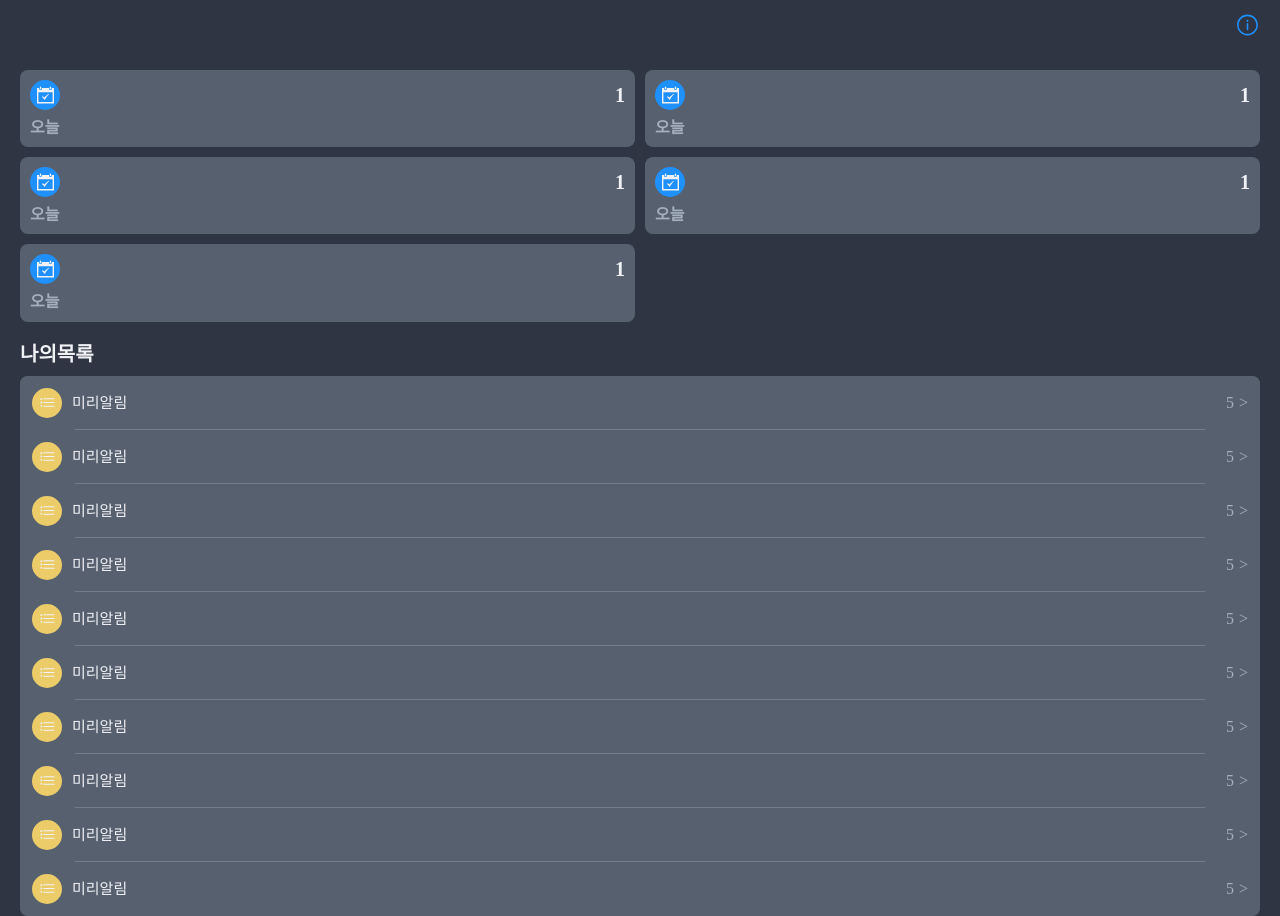
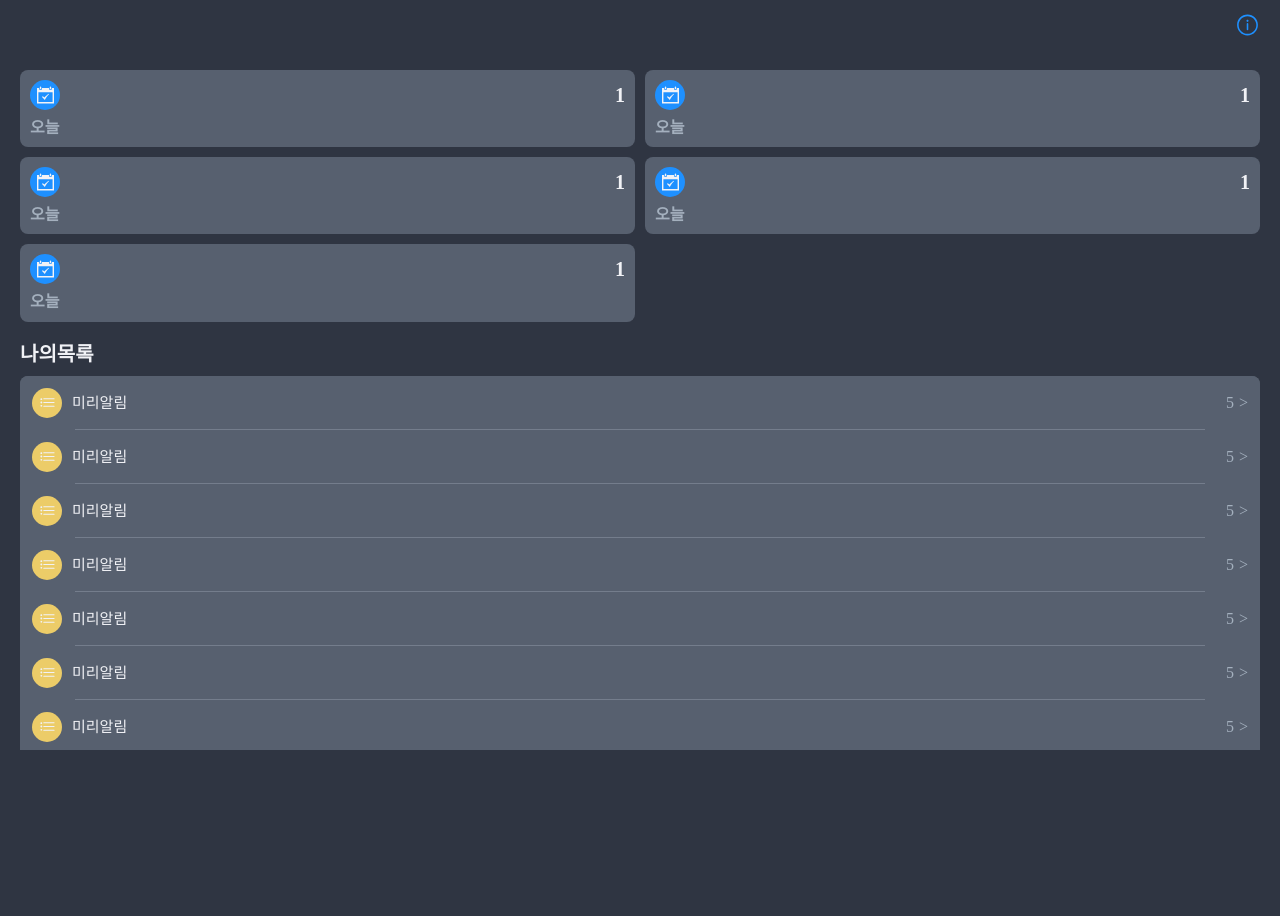
Before and after one commit to JayoonKoo/milialim, a React (Create React App) app: page / in a window 1280 px wide. After the commit the page ends 800 px from the top, so only its background shows below. Built offline with nearby package versions, Linux system fonts and the light colour scheme.

Commit message:
feat: Header Footer layout

```diff
--- /dev/null
+++ b/src/components/components/Footer/index.tsx
@@ -0,0 +1,8 @@
+import React from "react";
+import { Wrapper } from "./styled";
+
+function Footer() {
+  return <Wrapper></Wrapper>;
+}
+
+export default Footer;
--- /dev/null
+++ b/src/components/components/Footer/styled.tsx
@@ -0,0 +1,12 @@
+import styled from "styled-components";
+import rem from "../../../lib/Rem";
+
+export const Wrapper = styled.footer`
+  height: ${rem(50)};
+  position: fixed;
+  left: 0;
+  right: 0;
+  bottom: 0;
+  z-index: 100;
+  background-color: #2f3542;
+`;
--- a/src/components/components/Header/styled.tsx
+++ b/src/components/components/Header/styled.tsx
@@ -7,7 +7,10 @@ export const Wrapper = styled.header`
   display: flex;
   justify-content: space-between;
   padding: 0 ${rem(20)};
-  position: relative;
+  position: fixed;
+  left: 0;
+  right: 0;
+  z-index: 100;
 `;
 
 export const Left = styled.div``;
--- a/src/components/components/Main/styled.tsx
+++ b/src/components/components/Main/styled.tsx
@@ -7,6 +7,13 @@ export const Wrapper = styled.main`
   height: 100%;
   padding-left: ${rem(20)};
   padding-right: ${rem(20)};
+  padding-top: ${rem(50)};
+  padding-bottom: ${rem(50)};
+  overflow-y: auto;
+  position: absolute;
+  left: 0;
+  right: 0;
+  bottom: 0;
 `;
 
 export const Categories = styled.section`
--- a/src/components/pages/MainPage.tsx
+++ b/src/components/pages/MainPage.tsx
@@ -1,5 +1,6 @@
 import React from "react";
 import styled from "styled-components";
+import Footer from "../components/Footer";
 import Header from "../components/Header";
 import Main from "../components/Main";
 
@@ -8,12 +9,14 @@ function MainPage() {
     <Wrapper>
       <Header />
       <Main />
+      <Footer />
     </Wrapper>
   );
 }
 
 const Wrapper = styled.div`
   height: 100%;
+  position: relative;
 `;
 
 export default MainPage;
```
